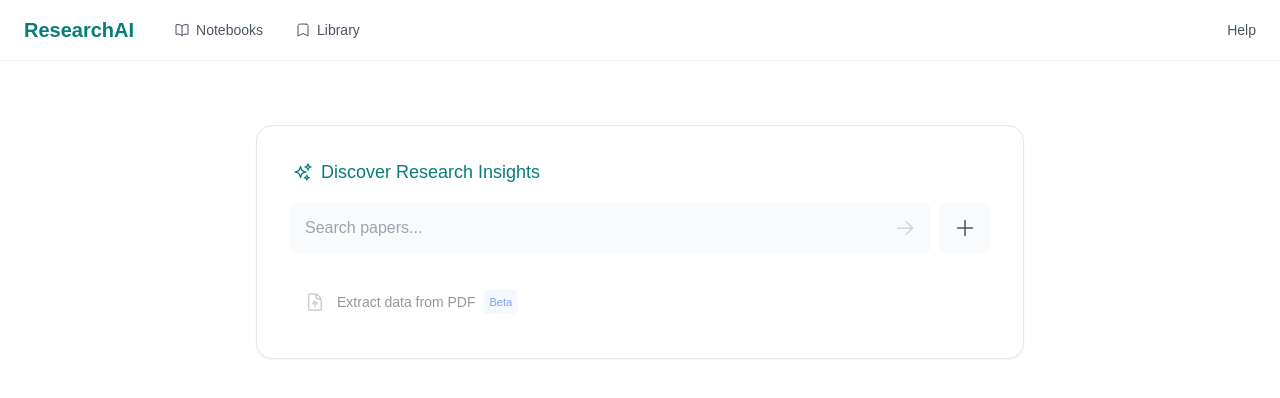
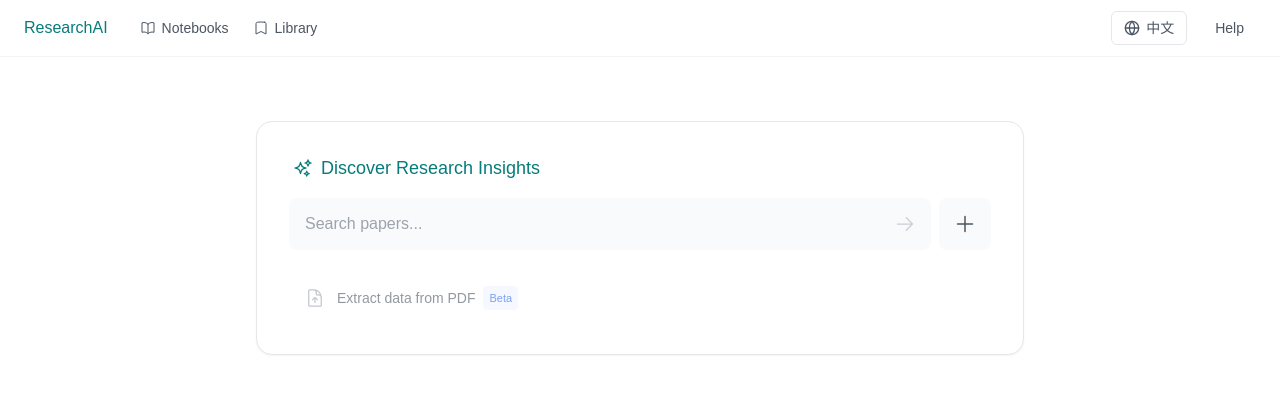
Before and after one commit to LiuHuaize/easyscholar, a Next.js app: page /en in a window 1280 px wide. Shown: the top 398 px of the page. Built offline with nearby package versions, Linux system fonts and the light colour scheme.

Commit message:
增加nav bar

```diff
--- a/src/app/[locale]/layout.tsx
+++ b/src/app/[locale]/layout.tsx
@@ -34,13 +34,13 @@ export default async function LocaleLayout({
   children,
   params,
 }: Props) {
-  const locale = await params.locale;
+  const locale = params.locale;
 
   if (!locales.includes(locale as any)) {
     notFound();
   }
 
-  const messages = await getMessages(locale);
+  const messages = await getMessages({ locale });
 
   return (
     <html lang={locale}>
--- a/src/app/[locale]/page.tsx
+++ b/src/app/[locale]/page.tsx
@@ -5,6 +5,7 @@ import { useState, useRef, useEffect } from 'react';
 import { useRouter } from 'next/navigation';
 import { useTranslations } from 'next-intl';
 import { v4 as uuidv4 } from 'uuid';
+import Navbar from '@/components/Navbar';
 
 // 定义搜索选项类型
 type SearchOptionType = 'papers' | 'openalex' | 'arxiv' | 'web';
@@ -52,29 +53,7 @@ export default function Home() {
 
   return (
     <div className="min-h-screen bg-white">
-      <nav className="flex items-center justify-between px-6 py-4 border-b border-gray-100">
-        <div className="flex items-center space-x-10">
-          <a href="/" className="text-xl font-semibold text-[#087B7B]">
-            {t('app.name')}
-          </a>
-          <div className="hidden md:flex items-center space-x-8">
-            <a href="/notebooks" className="flex items-center space-x-1.5 text-gray-600 hover:text-gray-900">
-              <BookOpenIcon className="h-4 w-4" />
-              <span className="text-sm">{t('navigation.notebooks')}</span>
-            </a>
-            <a href="/library" className="flex items-center space-x-1.5 text-gray-600 hover:text-gray-900">
-              <BookmarkIcon className="h-4 w-4" />
-              <span className="text-sm">{t('navigation.library')}</span>
-            </a>
-          </div>
-        </div>
-
-        <div className="flex items-center space-x-8">
-          <button className="text-sm text-gray-600 hover:text-gray-900">
-            {t('navigation.help')}
-          </button>
-        </div>
-      </nav>
+      <Navbar />
 
       <main className="max-w-5xl mx-auto mt-16 px-6">
         <div className="flex flex-col items-center space-y-8">
--- /dev/null
+++ b/src/app/page.tsx
@@ -0,0 +1,6 @@
+import { redirect } from 'next/navigation'
+import { defaultLocale } from '@/i18n/config'
+
+export default function RootPage() {
+  redirect(`/${defaultLocale}`)
+}
--- a/src/components/LanguageSwitcher.tsx
+++ b/src/components/LanguageSwitcher.tsx
@@ -1,30 +1,33 @@
-import { useLocale } from 'next-intl';
-import { usePathname, useRouter } from 'next/navigation';
-import { locales } from '@/i18n/config';
+'use client'
+
+import { usePathname, useRouter } from 'next/navigation'
+import { Globe } from 'lucide-react'
 
 export default function LanguageSwitcher() {
-  const locale = useLocale();
-  const router = useRouter();
-  const pathname = usePathname();
+  const router = useRouter()
+  const pathname = usePathname()
 
-  const handleChange = (newLocale: string) => {
-    // 移除当前语言前缀
-    const currentPathWithoutLocale = pathname.replace(`/${locale}`, '');
-    // 添加新的语言前缀
-    router.push(`/${newLocale}${currentPathWithoutLocale}`);
-  };
+  const toggleLanguage = () => {
+    // 从当前路径中获取语言代码
+    const currentLang = pathname.split('/')[1]
+    // 切换语言
+    const newLang = currentLang === 'en' ? 'zh' : 'en'
+    // 构建新路径
+    const newPath = pathname.replace(`/${currentLang}`, `/${newLang}`)
+    router.push(newPath)
+  }
+
+  const isEnglish = pathname.startsWith('/en')
 
   return (
-    <select
-      value={locale}
-      onChange={(e) => handleChange(e.target.value)}
-      className="bg-transparent border border-gray-300 rounded px-2 py-1"
+    <button
+      onClick={toggleLanguage}
+      className="flex items-center gap-1.5 px-3 py-1.5 text-gray-600 hover:bg-gray-50 rounded-md transition-colors border border-gray-200"
     >
-      {locales.map((loc) => (
-        <option key={loc} value={loc}>
-          {loc === 'en' ? 'English' : '中文'}
-        </option>
-      ))}
-    </select>
-  );
+      <Globe className="w-4 h-4" />
+      <span className="text-sm font-medium">
+        {isEnglish ? '中文' : 'English'}
+      </span>
+    </button>
+  )
 }
--- a/src/components/Navbar.tsx
+++ b/src/components/Navbar.tsx
@@ -4,6 +4,7 @@ import { BookOpenIcon, BookmarkIcon } from "@heroicons/react/24/outline";
 import { usePathname } from 'next/navigation';
 import Link from 'next/link';
 import { useTranslations } from 'next-intl';
+import LanguageSwitcher from './LanguageSwitcher';
 
 export default function Navbar() {
   const pathname = usePathname();
@@ -13,39 +14,40 @@ export default function Navbar() {
 
   return (
     <nav className="sticky top-0 z-50 bg-white/80 backdrop-blur-sm border-b border-gray-100">
-      <div className="max-w-7xl mx-auto px-6 py-4">
-        <div className="flex items-center justify-between">
-          <div className="flex items-center space-x-10">
-            <Link href="/" className="text-xl font-semibold text-[#087B7B] hover:text-[#076666] transition-colors">
+      <div className="max-w-7xl mx-auto px-4 sm:px-6 h-14">
+        <div className="h-full flex items-center justify-between">
+          <div className="flex items-center gap-8">
+            <Link href="/" className="text-[#087B7B] font-medium">
               ResearchAI
             </Link>
-            <div className="hidden md:flex items-center space-x-8">
+            <div className="hidden sm:flex items-center gap-6">
               <Link
                 href="/notebooks"
-                className={`flex items-center space-x-1.5 transition-colors ${
-                  isActivePath('/notebooks') ? 'text-[#087B7B]' : 'text-gray-600 hover:text-gray-900'
+                className={`flex items-center gap-1.5 text-sm text-gray-600 hover:text-gray-900 ${
+                  isActivePath('/notebooks') ? 'text-[#087B7B]' : ''
                 }`}
               >
                 <BookOpenIcon className="h-4 w-4" />
-                <span className="text-sm">{t('notebooks')}</span>
+                <span>{t('notebooks')}</span>
               </Link>
               <Link
                 href="/library"
-                className={`flex items-center space-x-1.5 transition-colors ${
-                  isActivePath('/library') ? 'text-[#087B7B]' : 'text-gray-600 hover:text-gray-900'
+                className={`flex items-center gap-1.5 text-sm text-gray-600 hover:text-gray-900 ${
+                  isActivePath('/library') ? 'text-[#087B7B]' : ''
                 }`}
               >
                 <BookmarkIcon className="h-4 w-4" />
-                <span className="text-sm">{t('library')}</span>
+                <span>{t('library')}</span>
               </Link>
             </div>
           </div>
 
-          <div className="flex items-center space-x-8">
+          <div className="flex items-center gap-2 sm:gap-4">
+            <LanguageSwitcher />
             <Link
               href="/help"
-              className={`text-sm transition-colors ${
-                isActivePath('/help') ? 'text-[#087B7B]' : 'text-gray-600 hover:text-gray-900'
+              className={`text-sm text-gray-600 hover:text-gray-900 px-3 py-1.5 ${
+                isActivePath('/help') ? 'text-[#087B7B]' : ''
               }`}
             >
               {t('help')}
```
